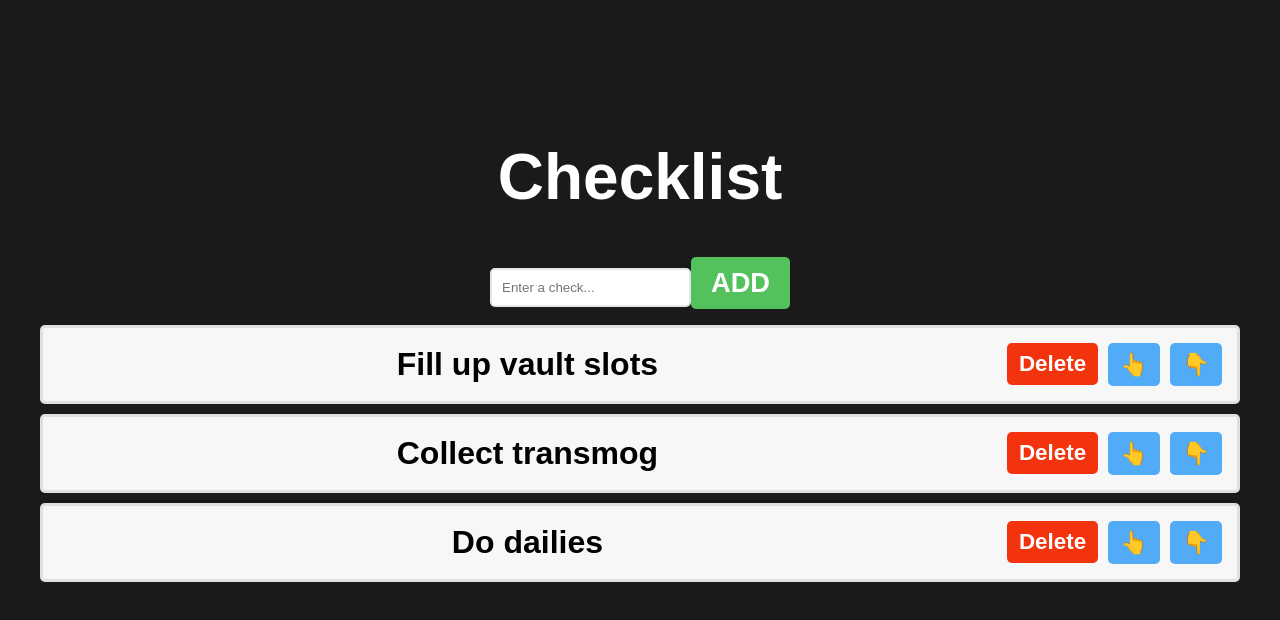
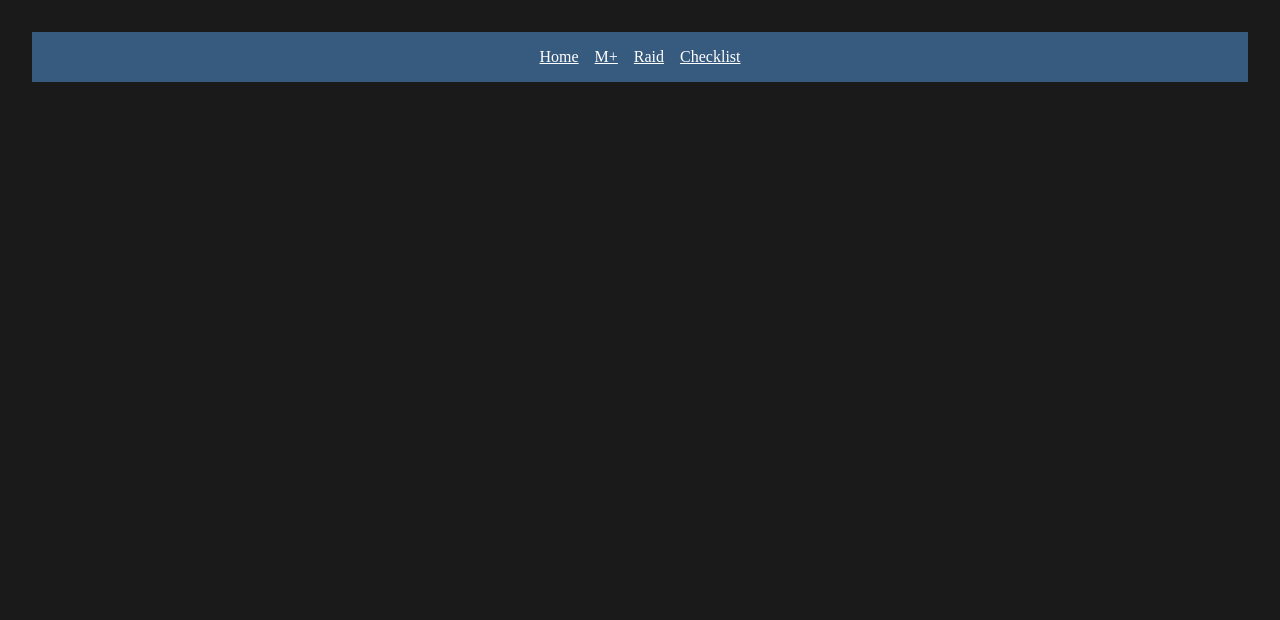
Before and after one commit to Nikolascerbakov/WoW-Utilities, a React (Vite) app: page / in a window 1280 px wide. Shown: the top 620 px of the page. Built offline with nearby package versions, Linux system fonts and the light colour scheme.

Commit message:
smol update

```diff
--- a/src/App.jsx
+++ b/src/App.jsx
@@ -1,9 +1,13 @@
+import Navbar from './Navbar.jsx'
 import Checklist from './Checklist.jsx'
 import './App.css'
 
 function App() {
   return (
-    <Checklist />
+    <>
+    <Navbar />
+    </>
+
   )
 }
 
--- a/src/Checklist.jsx
+++ b/src/Checklist.jsx
@@ -45,7 +45,7 @@ function Checklist(){
 
             <ol>
                 {tasks.map((task, index) =>
-                    <li key={index}>
+                    <li className="checkLI" key={index}>
                         <span className="text">{task}</span>
                         <button
                             className="delete-button"
--- /dev/null
+++ b/src/Navbar.jsx
@@ -0,0 +1,15 @@
+
+function Navbar(){
+
+    return (<nav className="main-nav">
+        <ul>
+           <li><a href="#">Home</a></li>
+           <li><a href="">M+</a></li>
+           <li><a href="">Raid</a></li>
+           <li><a href="">Checklist</a></li>
+        </ul>
+
+            </nav>)
+}
+
+export default Navbar;
--- a/src/index.css
+++ b/src/index.css
@@ -1,5 +1,32 @@
+*{
+    box-sizing: border-box;
+}
+
 body{
     background-color: hsl(0, 0%, 10%);
+    margin: 0;
+}
+
+.main-nav{
+    background-color: #375A7F;
+    color: white;
+    display: flex;
+    justify-content: space-evenly;
+    gap: 2rem;
+    padding: 0 1rem;
+}
+
+.main-nav ul{
+    padding: 0;
+    margin: 0;
+    list-style: none;
+    display: flex;
+    gap: 1rem;
+    padding: 1rem;
+}
+
+.main-nav a{
+    color: inherit;
 }
 
 .checklist {
@@ -58,7 +85,7 @@ input[type="text"]{
 ol{
     padding: 0;
 }
-li{
+.checkLI{
     font-size: 2rem;
     font-weight: bold;
     padding: 15px;
```
